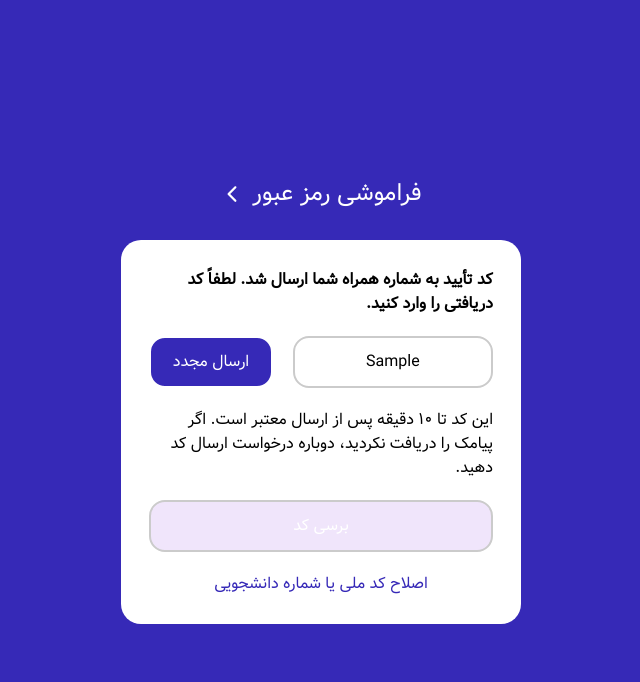
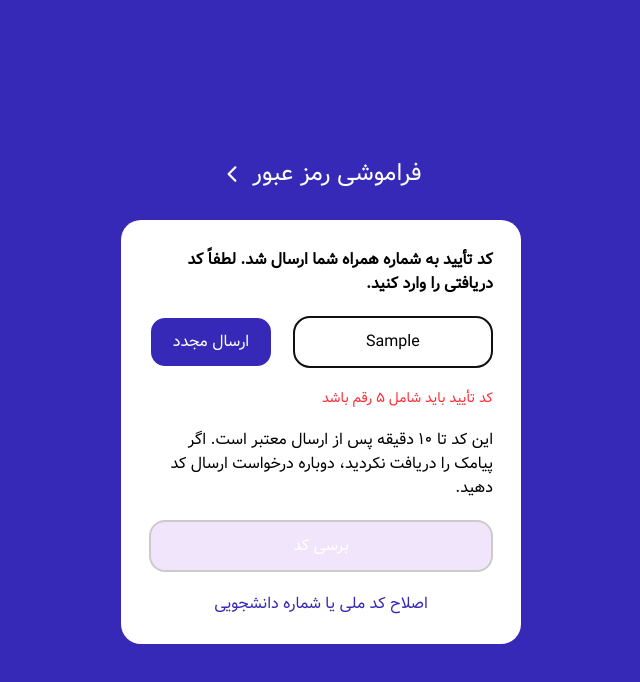
Before and after one commit to Azadi-Front-Dev/Amoozeshyar_Plus, a React (Vite) app: page /Otp in a window 1280 px wide. Both pictures are taken after typing "Sample" into the empty fields and a click on the button "ارسال مجدد". Shown: the top 682 px of the page, without its empty margins (319-959 px from the left). Built offline with nearby package versions, Linux system fonts and the light colour scheme.

Commit message:
feat (validation): otp schema

```diff
--- a/src/Components/Login/InputLogin.jsx
+++ b/src/Components/Login/InputLogin.jsx
@@ -1,9 +1,10 @@
 import React, { forwardRef } from "react";
 
 const InputLogin = forwardRef(
-  ({ type, placeholder, className = "", ...props }, ref) => {
+  ({ type, placeholder, className = "", maxLength, ...props }, ref) => {
     return (
       <input
+        maxLength={maxLength}
         ref={ref}
         type={type}
         placeholder={placeholder}
@@ -11,7 +12,7 @@ const InputLogin = forwardRef(
         {...props}
       />
     );
-  }
+  },
 );
 
 InputLogin.displayName = "InputLogin";
--- a/src/Pages/Otp.jsx
+++ b/src/Pages/Otp.jsx
@@ -4,17 +4,19 @@ import { IoIosArrowBack } from "react-icons/io";
 import { Link } from "react-router-dom";
 import { useForm } from "react-hook-form";
 import { ota } from "zod/locales";
+import { zodResolver } from "@hookform/resolvers/zod";
+import { otpSchema } from "../Validation/auth.schema";
 const Otp = () => {
   const {
     register,
-    isValid,
+
     handleSubmit,
-    formState: { errors, isSubmitSuccessful },
+    formState: { errors, isSubmitSuccessful, isValid },
   } = useForm({
     defaultValues: {
       otp: "",
     },
-    // resolver:
+    resolver: zodResolver(otpSchema),
   });
 
   const Otpsubmit = (otp) => {
@@ -38,6 +40,7 @@ const Otp = () => {
           <div className="flex items-center justify-center gap-5">
             <InputLogin
               type="text"
+              maxLength="5"
               {...register("otp")}
               placeholder="_ _ _ _ _ "
               className="text-center"
@@ -46,6 +49,9 @@ const Otp = () => {
               ارسال مجدد
             </button>
           </div>
+          {errors.otp && (
+            <span className="text-sm text-red-500">{errors.otp.message}</span>
+          )}
 
           <h5 className=" text-[16px] ">
             این کد تا ۱۰ دقیقه پس از ارسال معتبر است. اگر پیامک را دریافت
--- a/src/Validation/auth.schema.js
+++ b/src/Validation/auth.schema.js
@@ -77,3 +77,9 @@ export const forgetpasswordSchema = z.object({
       .regex(/^\d{14}$/, "شماره دانشجویی صحیح نمی‌باشد.")
   ]),
 });
+
+export const otpSchema = z.object({
+  otp: z
+    .string()
+    .regex(/^\d{5}$/, "کد تأیید باید شامل ۵ رقم باشد"),
+});
```
